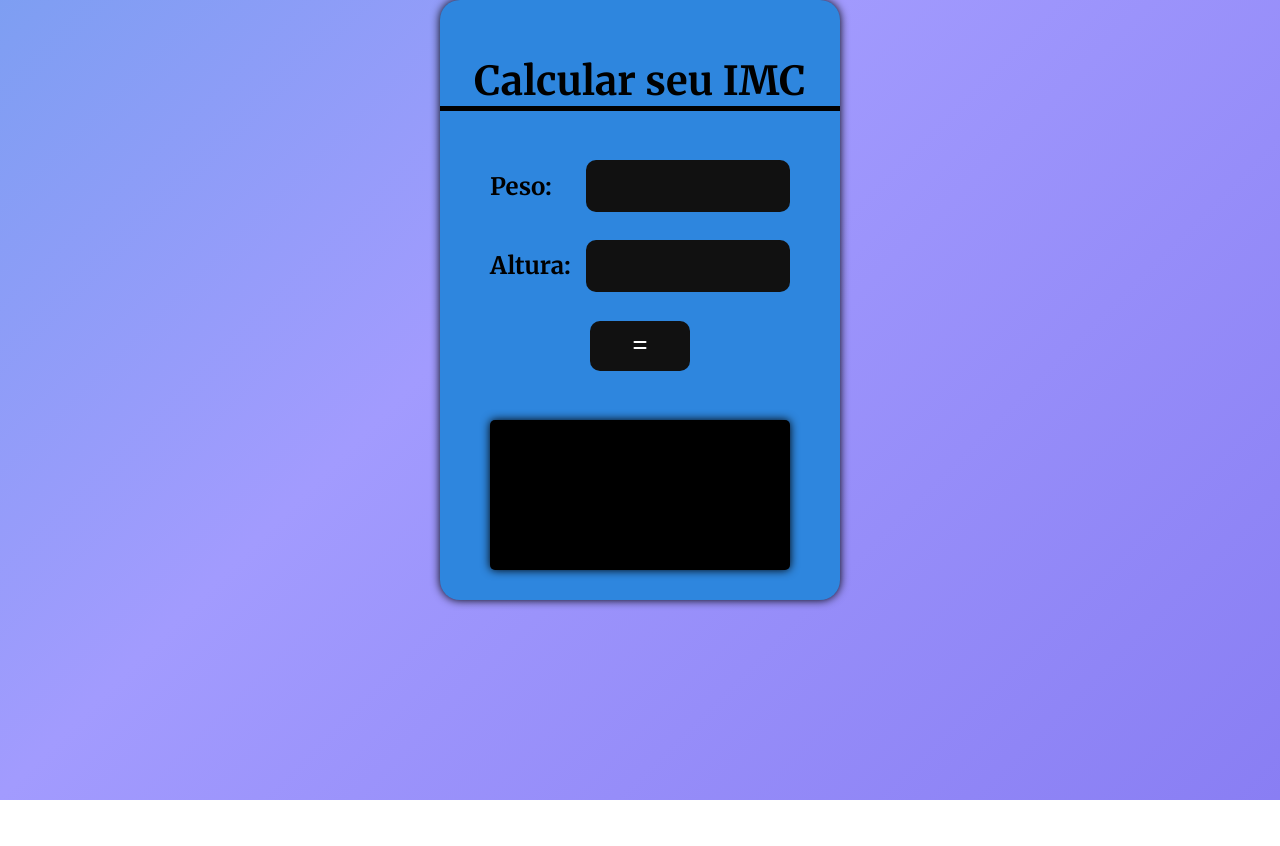
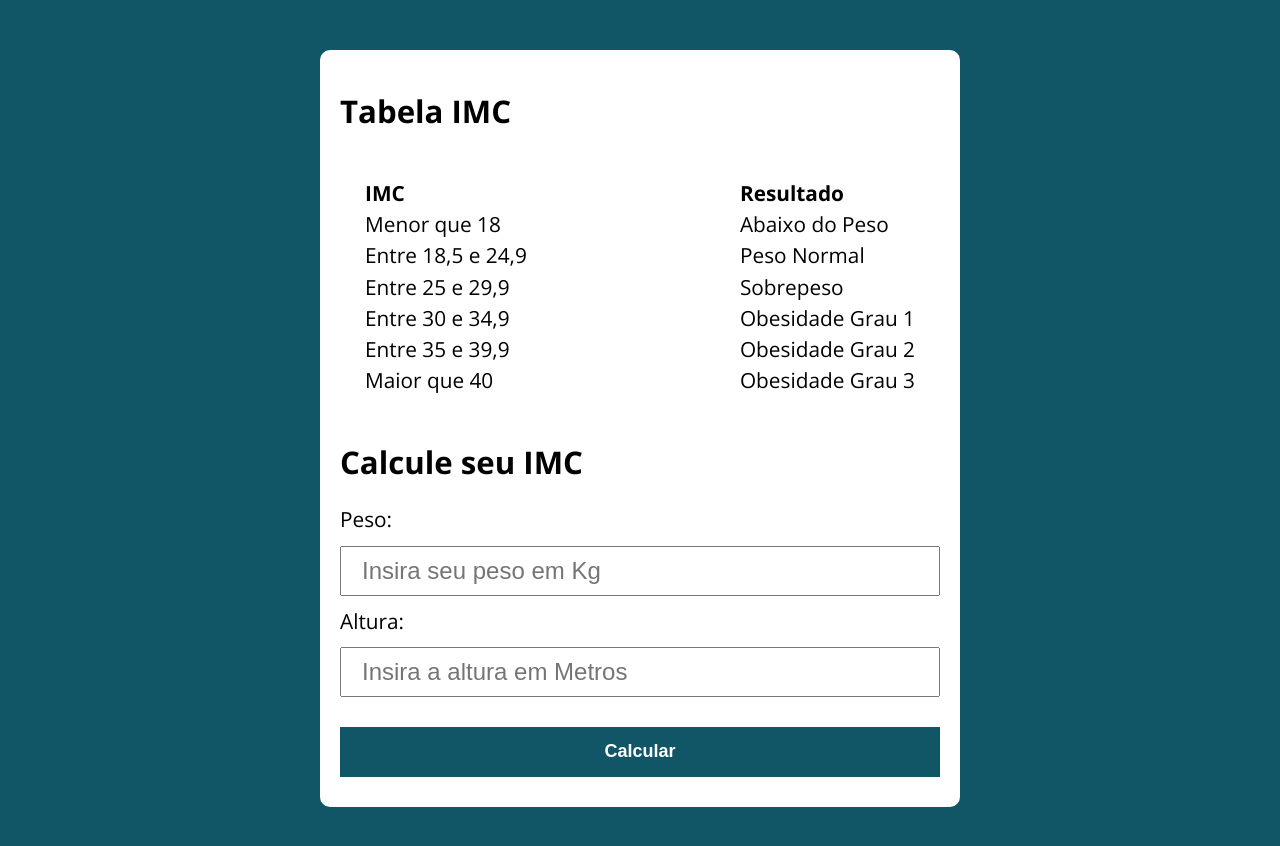
Before and after one commit to paulokmatos/calcular-imc, a plain HTML site: page index.html in a window 1280 px wide. Before the commit the page ends 800 px from the top, so only its background shows below. Drawn offline with nearby package versions, Linux system fonts and the light colour scheme.

Commit message:
Refeita seguindo boas praticas e refatorando o codigo inicial

```diff
--- /dev/null
+++ b/assets/css/style.css
@@ -0,0 +1,87 @@
+@import url('https://fonts.googleapis.com/css?family=Open+Sans:400,700&display=swap');
+:root {
+  --primary-color: rgb(17, 86, 102);
+  --primary-color-darker: rgb(9, 48, 56);
+}
+
+* {
+  box-sizing: border-box;
+  outline: 0;
+}
+
+body {
+  margin: 0;
+  padding: 0;
+  background: var(--primary-color);
+  font-family: 'Open sans', sans-serif;
+  font-size: 1.3em;
+  line-height: 1.5em;
+}
+
+.container {
+  max-width: 640px;
+  margin: 50px auto;
+  background: #fff;
+  padding: 20px;
+  border-radius: 10px;
+}
+
+.info {
+  padding: 25px;
+  display: flex;
+  justify-content: space-between;
+}
+
+.imc, .resultado {
+  display: flex;
+  flex-direction: column;
+  flex-wrap: wrap;
+}
+
+form input, form label, form button {
+  display: block;
+  width: 100%;
+  margin-bottom: 10px;
+}
+
+form input {
+  font-size: 24px;
+  height: 50px;
+  padding: 0 20px;
+}
+
+form input:focus {
+  border-bottom: 3px solid var(--primary-color);
+  border-right: 3px solid var(--primary-color);
+}
+
+form button {
+  border: none;
+  background: var(--primary-color);
+  color: #fff;
+  font-size: 18px;
+  font-weight: 700;
+  height: 50px;
+  cursor: pointer;
+  margin-top: 30px;
+}
+
+form button:active {
+  position: relative;
+  top: 1px;
+}
+
+form button:hover {
+  background: var(--primary-color-darker);
+}
+
+.danger {
+  background-color: #f13636;
+  color: #eee;
+  padding: 0 5px;
+}
+
+.succes {
+  padding: 0 5px;
+  background-color: #26da9e;
+}
--- /dev/null
+++ b/assets/js/main.js
@@ -0,0 +1,85 @@
+
+function meuEscopo() {
+
+    const form = document.getElementById('form');
+    const resposta = document.getElementById('resposta')
+
+
+    form.addEventListener('submit', event => {
+        event.preventDefault()
+        const peso = document.getElementById('peso').value
+        const altura = document.getElementById('altura').value
+
+
+
+        let alturaConvertida = parseFloat(altura.replace(/,/g, '.'))
+        let pesoVerificado = parseFloat(peso);
+        let imc = calcIMC(pesoVerificado, alturaConvertida);
+
+
+        validarDados(pesoVerificado, alturaConvertida)
+
+    })
+
+    function resultadoIMC(imc) {
+        if (imc <= 18.4) {
+            return resposta.innerHTML = `<p class="succes">Seu IMC é de ${imc} e você está abaixo do Peso ideal</p>`;
+        } else if (imc >= 18.5 && imc <= 24.9) {
+            return resposta.innerHTML = `<p class="succes">Seu IMC é de ${imc} e você está no Peso ideal</p>`;
+        } else if (imc >= 25 && imc <= 29.9) {
+            return resposta.innerHTML = `<p class="succes">Seu IMC é de ${imc} e você está com Sobrepeso</p>`;
+        } else if (imc >= 30 && imc <= 34.9) {
+            return resposta.innerHTML = `<p class="succes">Seu IMC é de ${imc} e você está com Obesidade Grau 1</p>`;
+        } else if (imc >= 35 && imc <= 39.9) {
+            return resposta.innerHTML = `<p class="succes">Seu IMC é de ${imc} e você está com Obesidade Grau 2</p>`;
+        } else if (imc >= 75) {
+            return resposta.innerHTML = `<p class="danger" style="text-align: center;">Ops! acho que você acidentalmente inseriu o peso
+        <br><strong> DA SUA MÃE</strong></p>`;
+        } else if (imc >= 40) {
+            return resposta.innerHTML = `<p class="succes">Seu IMC é de ${imc} e você está com Obesidade Grau 3</p>`;
+        }
+
+
+        // switch (imc) {
+        //     case imc <= 18.4:
+        //        return resposta.innerHTML = `<p class="succes">Seu IMC é de ${imc} e você está abaixo do Peso ideal</p>`;
+        //     case imc >= 18.5 && imc <= 24.9:
+        //         return resposta.innerHTML = `<p class="succes">Seu IMC é de ${imc} e você está no Peso ideal</p>`;
+        //     case imc >= 25 && imc <= 29.9:
+        //         return resposta.innerHTML = `<p class="succes">Seu IMC é de ${imc} e você está com Sobrepeso</p>`;
+        //     case imc >= 30 && imc <= 34.9 :
+        //         return resposta.innerHTML = `<p class="succes">Seu IMC é de ${imc} e você está com Obesidade Grau 1</p>`;
+        //     case imc >= 35 && imc <= 39.9:
+        //         return resposta.innerHTML = `<p class="succes">Seu IMC é de ${imc} e você está com Obesidade Grau 2</p>`;
+        //     case imc >= 40 :
+        //         return resposta.innerHTML = `<p class="succes">Seu IMC é de ${imc} e você está com Obesidade Grau 1</p>`;
+
+        // }
+
+
+
+    }
+
+    function validarDados(peso, altura) {
+        if (isNaN(peso) && isNaN(altura)) {
+            resposta.innerHTML = '<p class="danger">Insira um Peso e Altura Válidos</p>'
+        } else if (isNaN(peso) && !isNaN(altura)) {
+            resposta.innerHTML = '<p class="danger">Insira um Peso Válido</p>';
+        } else if (!isNaN(peso) && isNaN(altura)) {
+            resposta.innerHTML = '<p class="danger">Insira uma Altura Válida</p>';
+        } else if (!isNaN(peso) && !isNaN(altura)) {
+            resultadoIMC(imc)
+        }
+    }
+
+
+
+    function calcIMC(peso, altura) {
+        imc = (peso / altura ** 2).toFixed(1)
+        imc = parseFloat(imc)
+        return imc;
+    }
+
+}
+
+meuEscopo();
--- a/estilo/estilo.css
+++ /dev/null
@@ -1,122 +0,0 @@
-body{
-    margin: 0;
-    padding: 0;
-}
-
-.principal{
-    display: flex;
-    justify-content: center;
-    width: 100vw;
-    height: 100vh;
-    font-family: 'Merriweather', serif;
-    background: linear-gradient(-45deg, #6c5ce7, #a29bfe, #23a6d5, #23d5ab);
-	background-size: 400% 400%;
-	animation: gradient 15s ease infinite;
-}
-
-@keyframes gradient {
-	0% {
-		background-position: 0% 50%;
-	}
-	50% {
-		background-position: 100% 50%;
-	}
-	100% {
-		background-position: 0% 50%;
-	}
-
-
-}
-.container{
-    display: flex;
-    align-items: center;
-    flex-direction: column;
-    justify-content: space-evenly;
-    margin: 0 auto;
-    width: 400px;
-    background-color: #2e86de;
-    border-radius: 20px;
-    height: 600px;
-    box-shadow: 0 0 10px black;
-}
-
-.titulo{
-    display: flex;
-    align-items: center;
-    justify-content: center;
-    width: 100%;
-    height: 50px;
-    border-bottom: solid 5px black;
-    margin-bottom: 20px;
-    font: bold 2.5rem 'Merriweather';
-}
-
-.input{
-    display: flex;
-    width: 300px;
-    height: 50px;
-    justify-content: space-between;
-    align-items: center;
-}
-
-.input input{
-    position: relative;
-    width: 200px;
-    height: 50px;
-    text-align: center;
-    border-radius: 10px;
-    border: none;
-    outline: 0;
-    background-color: #111;
-    color: #2e86de;
-    font: bold 1.5rem 'Merriweather';
-}
-
-.input label{
-
-    font: bold 1.5rem 'Merriweather';
-}
-
-.botao{
-    position: relative;
-    background-color: #111;
-    border: none;
-    cursor: pointer;
-    outline: none;
-    color: white;
-    height: 50px;
-    width: 100px;
-    text-align: center;
-    text-decoration: none;
-    display: inline-block;
-    font-size: 16px;
-    border-radius: 10px;
-}
-
-.result-area{
-    display: flex;
-    margin-top: 20px;
-    align-items: center;
-    width: 300px;
-    height: 150px;
-    border-radius: 5px;
-    font: 1rem 'Merriweather';
-    box-shadow: 0 0 10px black;
-    background: #000;
-    color: #2e86de;
-    padding: 20px;
-    box-sizing: border-box;
-    user-select: none;
-}
-
-@media (max-width: 450px){
-    .container{
-        border-radius: 0;
-        width: 100vw;
-        height: 100vh;
-    }
-    .titulo{
-        border: none;
-        font-size: 2rem;
-    }
-}
--- a/index.html
+++ b/index.html
@@ -1,53 +1,53 @@
 <!DOCTYPE html>
-<html lang="pt-br">
+<html lang="pt-BR">
+
 <head>
-    <meta charset="UTF-8">
-    <meta http-equiv="X-UA-Compatible" content="IE=edge">
-    <meta name="viewport" content="width=device-width, initial-scale=1.0">
-    <link rel="stylesheet" href="estilo/estilo.css">
-    <title>Calcular IMC
-    </title>
-
-    <!-- Google Fonts -->
-    <link rel="preconnect" href="https://fonts.gstatic.com">
-    <link href="https://fonts.googleapis.com/css2?family=Merriweather:ital,wght@0,300;0,400;0,700;0,900;1,300;1,400;1,700;1,900&display=swap" rel="stylesheet">
-
-    <!-- Css -->
-
-
-
-
-
+  <meta charset="UTF-8">
+  <meta name="viewport" content="width=device-width, initial-scale=1.0">
+  <meta http-equiv="X-UA-Compatible" content="ie=edge">
+  <title>Calculadora de IMC</title>
+  <link rel="stylesheet" href="./assets/css/style.css">
 </head>
 
 <body>
-    <div class="principal">
-    <div class="container">
-        <h1 class="titulo">Calcular seu IMC</h1>
-        <div class="input">
-            <label>Peso: </label>
-            <input maxlength="3" type="number" id="Peso">
-        </div>
 
-        <div class="input">
-            <label>Altura: </label>
-            <input type="number" maxlength="4" id="altura">
-        </div>
-
-        <button class="botao" onclick="calcular()"><i class="fas fa-equals"></i></button>
-
-        <div id="divresultado" class="result-area">
-                <p id="paragrafo"></p>
-            </div>
-
+  <section class="container">
+    <h1>Tabela IMC</h1>
+    <div class="info">
+      <div class="imc">
+        <strong>IMC</strong>
+        <span>Menor que 18</span>
+        <span>Entre 18,5 e 24,9</span>
+        <span>Entre 25 e 29,9</span>
+        <span>Entre 30 e 34,9</span>
+        <span>Entre 35 e 39,9</span>
+        <span>Maior que 40</span>
+      </div>
+      <div class="resultado">
+        <strong>Resultado</strong>
+        <span>Abaixo do Peso</span>
+        <span>Peso Normal</span>
+        <span>Sobrepeso</span>
+        <span>Obesidade Grau 1</span>
+        <span>Obesidade Grau 2</span>
+        <span>Obesidade Grau 3</span>
+      </div>
     </div>
 
-</div>
+    <h1>Calcule seu IMC</h1>
 
-<!-- Icones-->
-<script src="https://kit.fontawesome.com/dfeb472f80.js" crossorigin="anonymous"></script>
-<!-- Javascript -->
-<script src="script/script.js"></script>
+    <form action="/" method="#" id="form">
+      <label for="peso">Peso:</label>
+      <input type="text" name="peso" id="peso" placeholder="Insira seu peso em Kg">
+      <label for="altura">Altura:</label>
+      <input type="text" name="altura" id="altura" placeholder="Insira a altura em Metros">
+      <button type="submit">Calcular</button>
+    </form>
+    <div id="resposta"></div>
+
+  </section>
+
+  <script src="./assets/js/main.js"></script>
 </body>
 
 </html>
--- a/script/script.js
+++ /dev/null
@@ -1,44 +0,0 @@
-
-function calcular(){
-//Obter os Dados do usuário
-let peso = document.getElementById('Peso').value;
-let altura = document.getElementById('altura').value;
-//Transformar as strings em números reais e substituir virgulas por ponto
-peso = peso.replace(/,/g, '.');
-peso = parseFloat(peso);
-
-altura = altura.replace(/,/g, '.')
-altura = parseFloat(altura);
-
-//calcular IMCs
-
-const imc = peso / (altura * altura);
-
-const paragrafo = document.getElementById("paragrafo");
-
-if (imc < 5){
-    paragrafo.innerHTML ="Por Favor Adcione ponto ou virgula na altura";
-
-}else{
-    if( imc >= 18.5 && imc <= 24.9){
-        paragrafo.innerHTML = "Seu IMC é de: " + imc.toFixed(1) + " seu peso está normal";
-
-    }
-    if ( imc < 18.5){
-        paragrafo.innerHTML = "Seu IMC é de: " + imc.toFixed(1) + ", e você está abaixo do Peso ideal";
-    }
-    if (imc >= 25 && imc <= 29.9) {
-        paragrafo.innerHTML = "Seu IMC é de: " + imc.toFixed(1) + ", e você está Acima do Peso ideal";
-    }
-    if (imc >= 30 && imc < 39.9) {
-        paragrafo.innerHTML = "Seu IMC é de: " + imc.toFixed(1) + ", e você está com Obesidade";
-    }
-    if (imc >= 40) {
-        paragrafo.innerHTML = "Seu IMC é de: " + imc.toFixed(1) + ", e você sofre de Obesidade Gave, por favor procure um médico o mais rápido possível";
-    }
-}
-
-
-
-}
-//Limitar Numero de Caracteres
```
